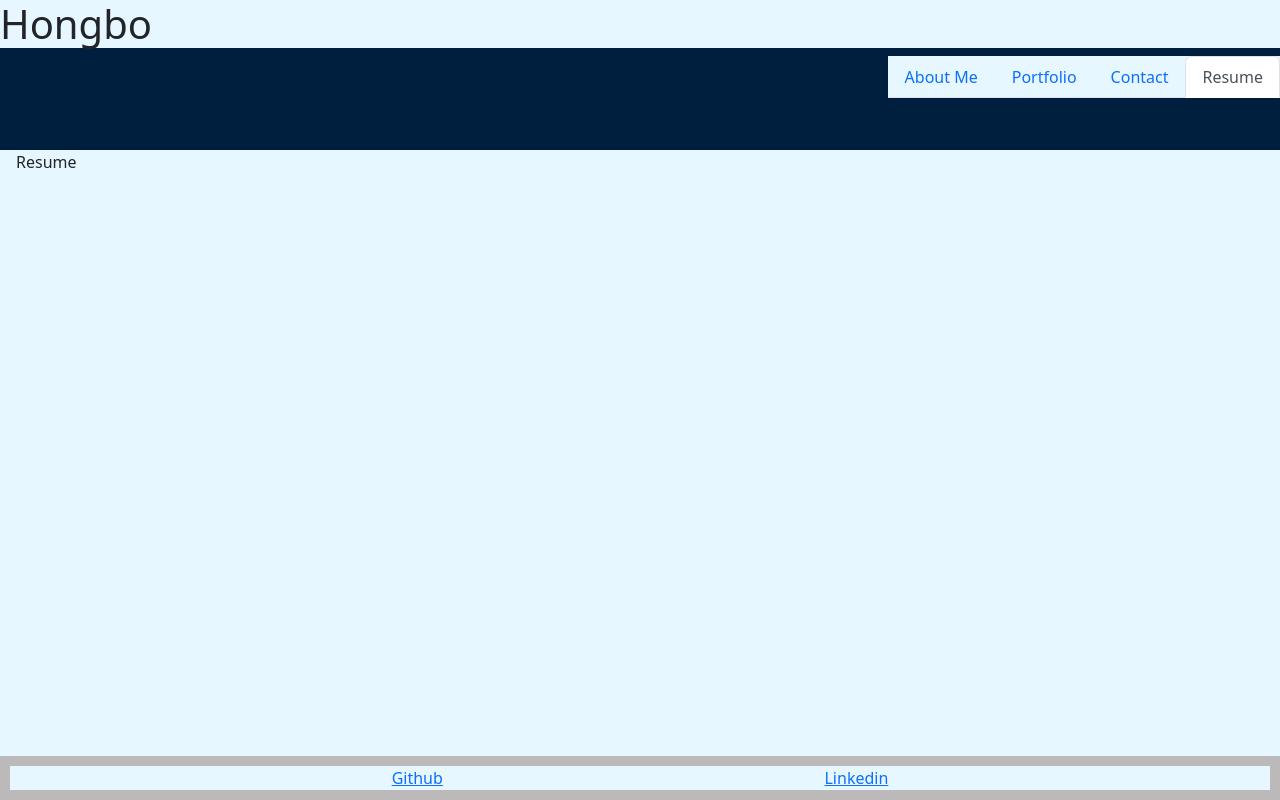
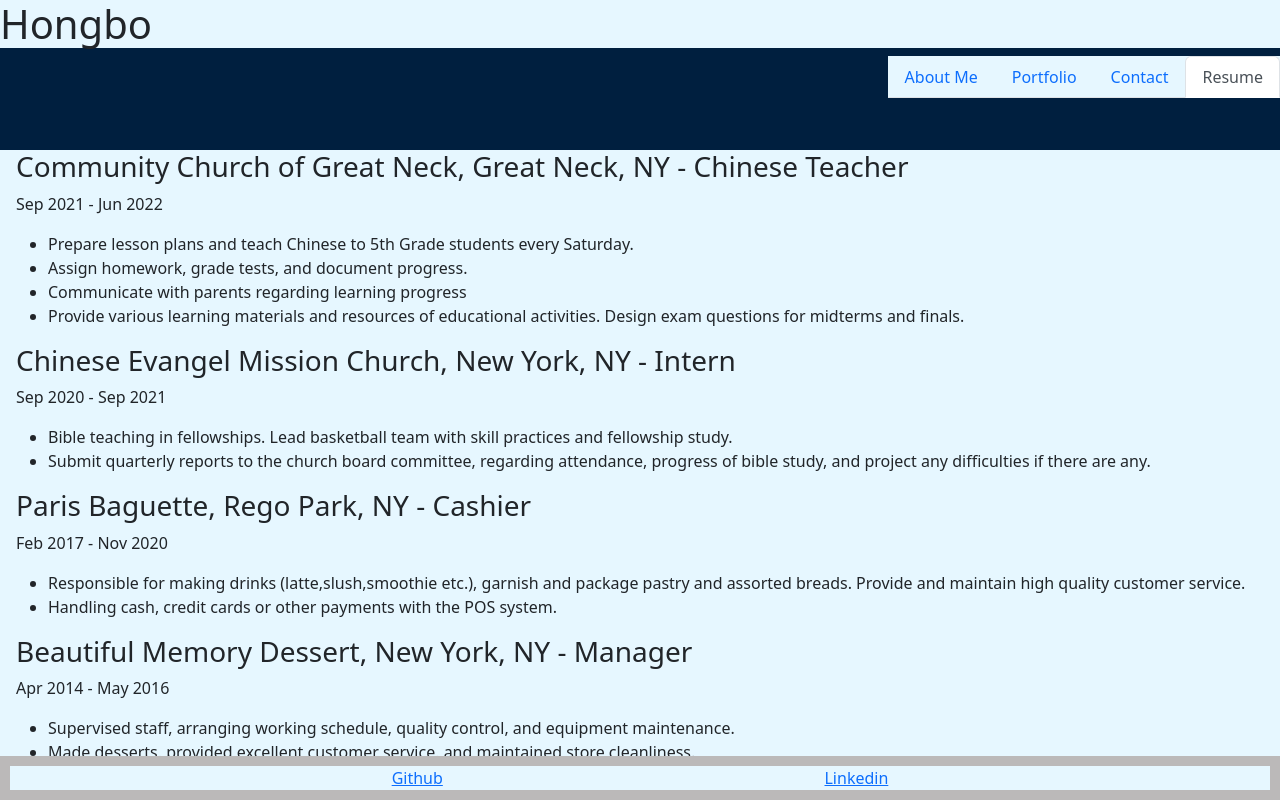
Before and after one commit to hongbowu/React-Portfolio, a React (Vite) app in the folder portfolio/: page /Resume in a window 1280 px wide. Built offline with nearby package versions, Linux system fonts and the light colour scheme.

Commit message:
set up resume

```diff
--- a/portfolio/src/pages/Portfolio.jsx
+++ b/portfolio/src/pages/Portfolio.jsx
@@ -13,7 +13,6 @@ export default function Portfolio() {
             <p>ExpressJs</p>
             <p>Mysql</p>
             <p>MongoDb</p>
-            <p></p>
         </div>
     )
 }
--- a/portfolio/src/pages/Resume.jsx
+++ b/portfolio/src/pages/Resume.jsx
@@ -1,7 +1,35 @@
 export default function Resume() {
     return (
         <div>
-            <p>Resume</p>
+            <h3>Community Church of Great Neck, Great Neck, NY - Chinese Teacher</h3>
+            <p> Sep 2021 - Jun 2022</p>
+            <ul>
+                <li>Prepare lesson plans and teach Chinese to 5th Grade students every Saturday.</li>
+                <li>Assign homework, grade tests, and document progress.</li>
+                <li>Communicate with parents regarding learning progress</li>
+                <li>Provide various learning materials and resources of educational activities. Design exam
+                questions for midterms and finals.</li>
+            </ul>
+            <h3>Chinese Evangel Mission Church, New York, NY - Intern</h3>
+            <p>Sep 2020 - Sep 2021</p>
+            <ul>
+                <li>Bible teaching in fellowships. Lead basketball team with skill practices and fellowship study.</li>
+                <li>Submit quarterly reports to the church board committee, regarding attendance, progress of
+                bible study, and project any difficulties if there are any.</li>
+            </ul>
+            <h3>Paris Baguette, Rego Park, NY - Cashier</h3>
+            <p>Feb 2017 - Nov 2020</p>
+            <ul>
+                <li>Responsible for making drinks (latte,slush,smoothie etc.), garnish and package pastry and
+                assorted breads. Provide and maintain high quality customer service.</li>
+                <li>Handling cash, credit cards or other payments with the POS system.</li>
+            </ul>
+            <h3>Beautiful Memory Dessert, New York, NY - Manager</h3>
+            <p>Apr 2014 - May 2016</p>
+            <ul>
+                <li>Supervised staff, arranging working schedule, quality control, and equipment maintenance.</li>
+                <li>Made desserts, provided excellent customer service, and maintained store cleanliness.</li>
+            </ul>
         </div>
     )
 }
```
